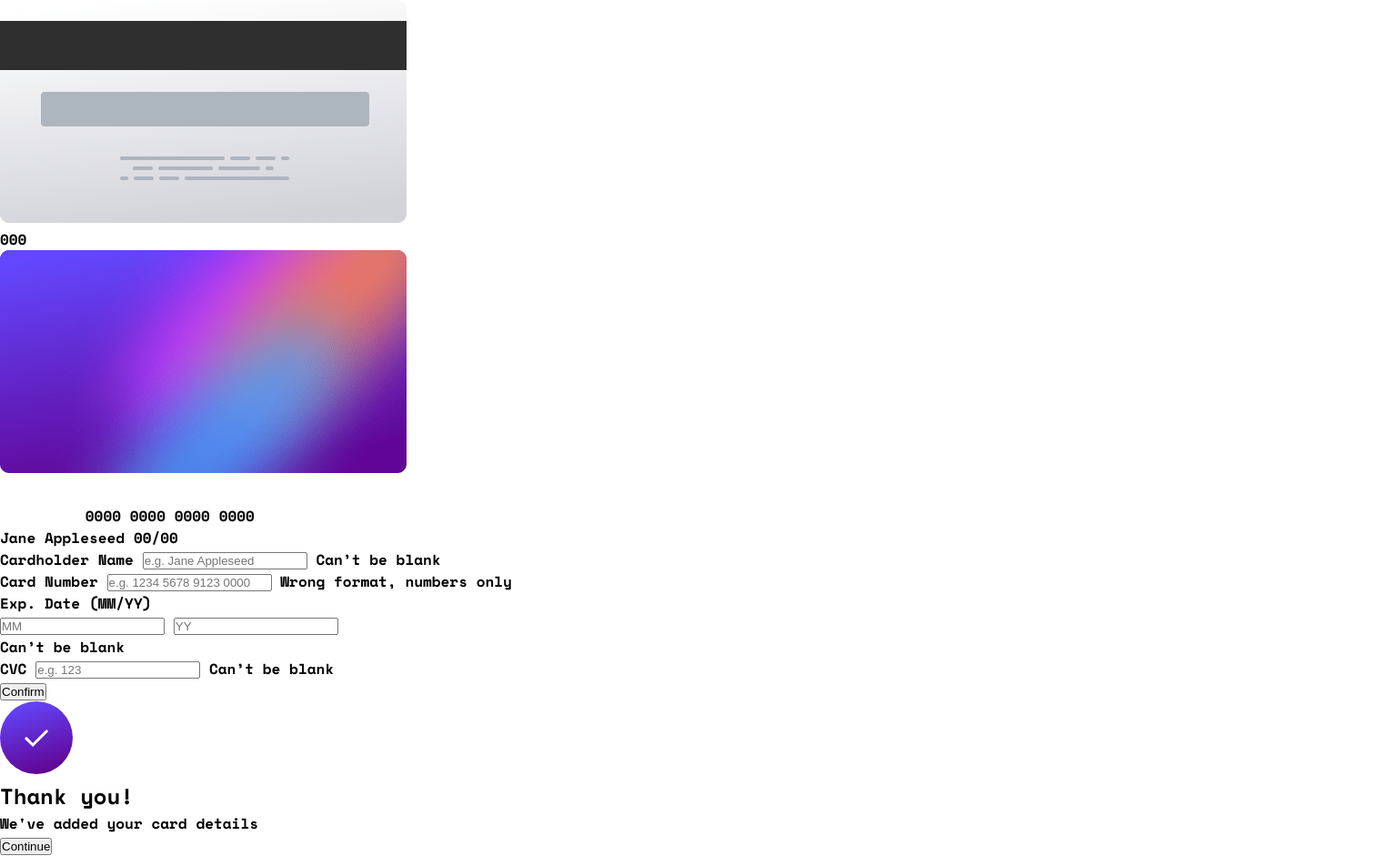
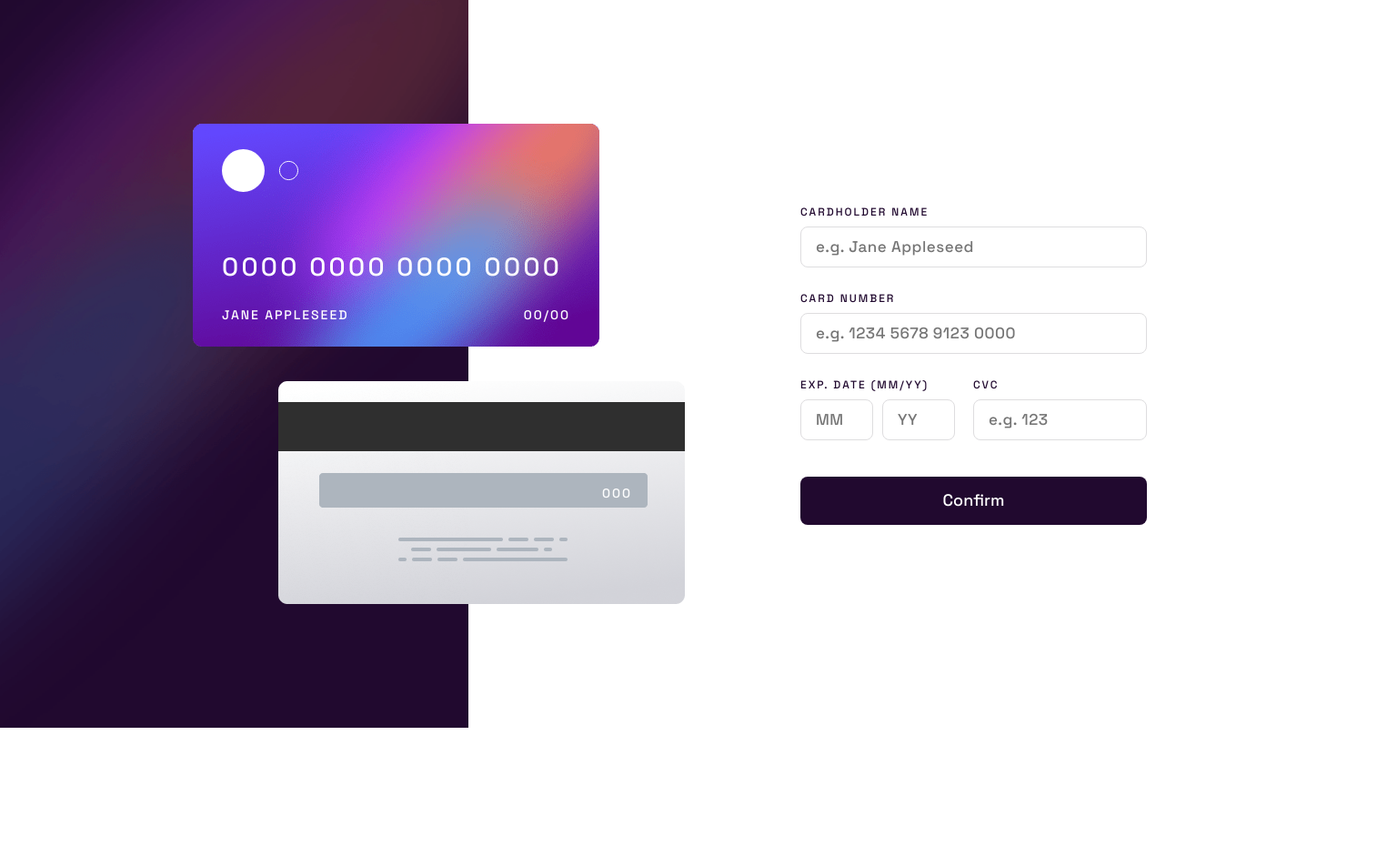
Before and after one commit to Faelsc/pagina-interativa-de-cartao, a plain HTML site: page index.html in a window 1536 px wide. Shown: the whole page at 91% size. After the commit the page ends 800 px from the top, so only its background shows below. Drawn offline with nearby package versions, Linux system fonts and the light colour scheme.

Commit message:
:rocket: Projeto Finalizado

```diff
--- a/style.css
+++ b/style.css
@@ -1,20 +1,334 @@
-@import url('https://fonts.googleapis.com/css2?family=Space+Mono:wght@700&display=swap');
+@import url("https://fonts.googleapis.com/css2?family=Space+Grotesk:wght@500&display=swap");
 
 :root {
-    --Very-dark-cyan: hsl(183, 100%, 15%);
-    --Dark-grayish cyan: hsl(186, 14%, 43%);
-    --Grayish-cyan: hsl(184, 14%, 56%);
-    --Light-grayish cyan: hsl(185, 41%, 84%);
-    --Very-light grayish cyan: hsl(189, 41%, 97%);
-    --White: hsl(0, 0%, 100%);
+  --borda-input: linear-gradient(
+    90deg,
+    hsl(249, 99%, 64%) 0%,
+    hsl(278, 94%, 30%) 100%
+  );
+  --erros-input: hsl(0, 100%, 66%);
+  --violeta-claro: hsl(270, 3%, 87%);
+  --violeta-escuro: hsl(279, 6%, 55%);
+  --preto-violeta: hsl(278, 68%, 11%);
+
+  font-size: 10px;
 }
 
 * {
-    margin: 0;
-    padding: 0;
-    box-sizing: border-box;
+  margin: 0;
+  padding: 0;
+  line-height: 1em;
+  box-sizing: border-box;
 }
 
 body {
-    font-family: 'Space Mono', monospace;
+  font-family: "Space Grotesk", sans-serif;
+  font-size: 1.8rem;
+  font-weight: 500;
+  height: 100vh;
+  background-image: url("./images/bg-main-mobile.png");
+  background-repeat: no-repeat;
+  background-size: 100% 24rem;
 }
+
+main {
+  max-width: 37.5rem;
+  padding: 3.2rem 1.6rem;
+  margin: 0 auto;
+}
+
+img {
+  display: block;
+}
+
+.cartao {
+  position: relative;
+  height: 25.2rem;
+}
+
+.cartao-verso {
+  position: relative;
+  max-width: 28.6rem;
+  margin: 0 0 0 auto;
+}
+
+.cartao-verso img {
+  width: 100%;
+}
+
+.cartao-verso .cvc {
+  position: absolute;
+  top: 0;
+  height: 100%;
+  width: 100%;
+  color: white;
+  font-size: 1rem;
+  letter-spacing: 0.065em;
+  display: flex;
+  align-items: center;
+  justify-content: flex-end;
+  padding-right: 3.6rem;
+}
+
+.cartao-frente {
+  max-width: 28.6rem;
+  position: absolute;
+  top: 9.4rem;
+}
+
+.cartao-frente img {
+  width: 100%;
+}
+
+.cartao-detalhes {
+  position: absolute;
+  top: 0;
+  padding: 1.8rem 2rem;
+  width: 100%;
+  height: 100%;
+}
+
+.cartao-detalhes img {
+  width: 5.4rem;
+  margin-bottom: 4rem;
+}
+
+.cartao-numero {
+  display: block;
+  font-size: 1.8rem;
+  font-weight: 500;
+  letter-spacing: 0.12em;
+  color: white;
+  margin-bottom: 2rem;
+}
+
+.info {
+  display: flex;
+  align-items: center;
+  justify-content: space-between;
+  color: white;
+  font-size: 1rem;
+  letter-spacing: 0.065em;
+  text-transform: uppercase;
+}
+
+form {
+  margin-top: 5rem;
+  padding: 0 0.8rem;
+  display: block;
+}
+
+.formulario {
+  margin-top: 2.2rem;
+  display: flex;
+  flex-direction: column;
+}
+
+.formulario label {
+  display: inline-block;
+  font-size: 1.2rem;
+  letter-spacing: 0.165em;
+  text-transform: uppercase;
+  color: var(--preto-violeta);
+  margin-bottom: 1rem;
+}
+
+.formulario input {
+  font-family: "Space Grotesk", sans-serif;
+  font-size: 1.7rem;
+  letter-spacing: 0.03em;
+  font-weight: 500;
+  width: 100%;
+  outline: none;
+  border: 1px solid var(--violeta-claro);
+  border-radius: 0.8rem;
+  height: 4.5rem;
+  padding: 0 1.6rem;
+  color: var(--preto-violeta);
+}
+
+.formulario input:focus {
+  border: 1px solid;
+  border-color: var(--borda-input) !important;
+}
+
+.info-erro {
+  display: none;
+  margin-top: 1rem;
+  font-size: 1.2rem;
+  color: var(--erros-input);
+}
+
+.d-block {
+  display: block !important;
+}
+
+.d-none {
+  display: none !important;
+}
+
+.input-erro {
+  border-color: var(--erros-input) !important;
+}
+
+.form-exp-date {
+  display: flex;
+  gap: 1rem;
+}
+
+.data {
+  display: flex;
+  gap: 0.8rem;
+}
+
+#mes,
+#ano {
+  width: 7.2rem;
+}
+
+.botao {
+  display: block;
+  margin-top: 2.8rem;
+  border: 0;
+  background: var(--preto-violeta);
+  color: white;
+  width: 100%;
+  height: 5.3rem;
+  border-radius: 0.8rem;
+  font-family: "Space Grotesk", sans-serif;
+  font-size: 1.8rem;
+  font-weight: 500;
+  cursor: pointer;
+  transition: all 0.3s ease-in-out;
+}
+
+.botao:hover {
+  background: hsla(278, 68%, 11%, 80%);
+}
+
+.finalizou {
+  margin-top: 4.8rem;
+  padding: 0 0.8rem;
+  text-align: center;
+  display: none;
+}
+
+.finalizou img {
+  margin: 0 auto;
+  margin-bottom: 3.8rem;
+}
+
+.finalizou h1 {
+  font-size: 2.8rem;
+  font-weight: 500;
+  letter-spacing: 0.12em;
+  text-transform: uppercase;
+  color: var(--preto-violeta);
+  margin-bottom: 2.4rem;
+}
+
+.finalizou p {
+  color: var(--violeta-escuro);
+  margin-bottom: 5rem;
+}
+
+@media screen and (min-width: 1440px) {
+  body {
+    background-image: url("./images/bg-main-desktop.png");
+    background-repeat: no-repeat;
+    background-size: 33.5% 100%;
+  }
+
+  main {
+    max-width: 111.2rem;
+    margin: auto;
+    padding: 0;
+    display: flex;
+    align-items: center;
+    gap: 12.7rem;
+    height: 100vh;
+  }
+
+  .cartao {
+    height: 52.8rem;
+    max-width: max-content;
+    display: flex;
+    flex-direction: column-reverse;
+    gap: 3.8rem;
+  }
+
+  .cartao-verso,
+  .cartao-frente {
+    max-width: max-content;
+  }
+
+  .cartao-frente {
+    position: relative;
+    top: 0;
+  }
+
+  .cartao-verso {
+    margin-left: 9.4rem;
+  }
+
+  .cartao-verso .cvc {
+    font-size: 1.4rem;
+    letter-spacing: 0.14em;
+    padding-right: 5.8rem;
+  }
+
+  .cartao-detalhes {
+    padding: 2.8rem 3.2rem;
+  }
+
+  .cartao-detalhes img {
+    width: max-content;
+    margin-bottom: 6.8rem;
+  }
+
+  .cartao-numero {
+    font-size: 2.8rem;
+    margin-bottom: 3.2rem;
+  }
+
+  .info {
+    font-size: 1.4rem;
+    letter-spacing: 0.14em;
+  }
+
+  form {
+    margin-top: 0.3rem;
+    padding: 0;
+    max-width: 38.1rem;
+  }
+
+  .formulario {
+    margin: 0;
+    margin-bottom: 2.8rem;
+  }
+
+  .form-exp-date {
+    gap: 2rem;
+  }
+
+  .data {
+    gap: 1rem;
+  }
+
+  #mes,
+  #ano {
+    width: 8rem;
+  }
+
+  .botao {
+    margin: 0;
+    margin-top: 1.2rem;
+  }
+
+  .finalizou {
+    margin: 0;
+    padding: 0;
+    width: 100%;
+    max-width: 38.1rem;
+  }
+}
```
